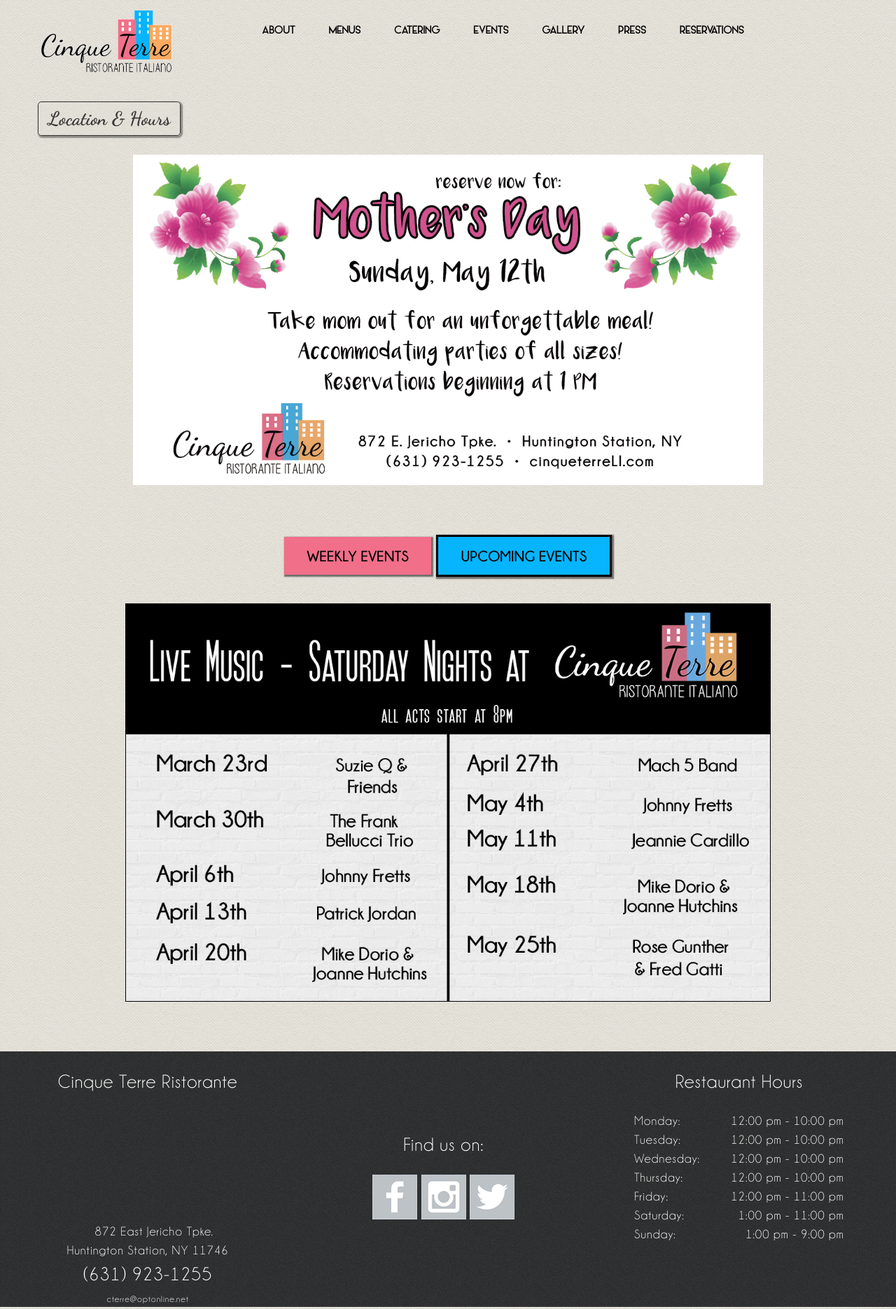
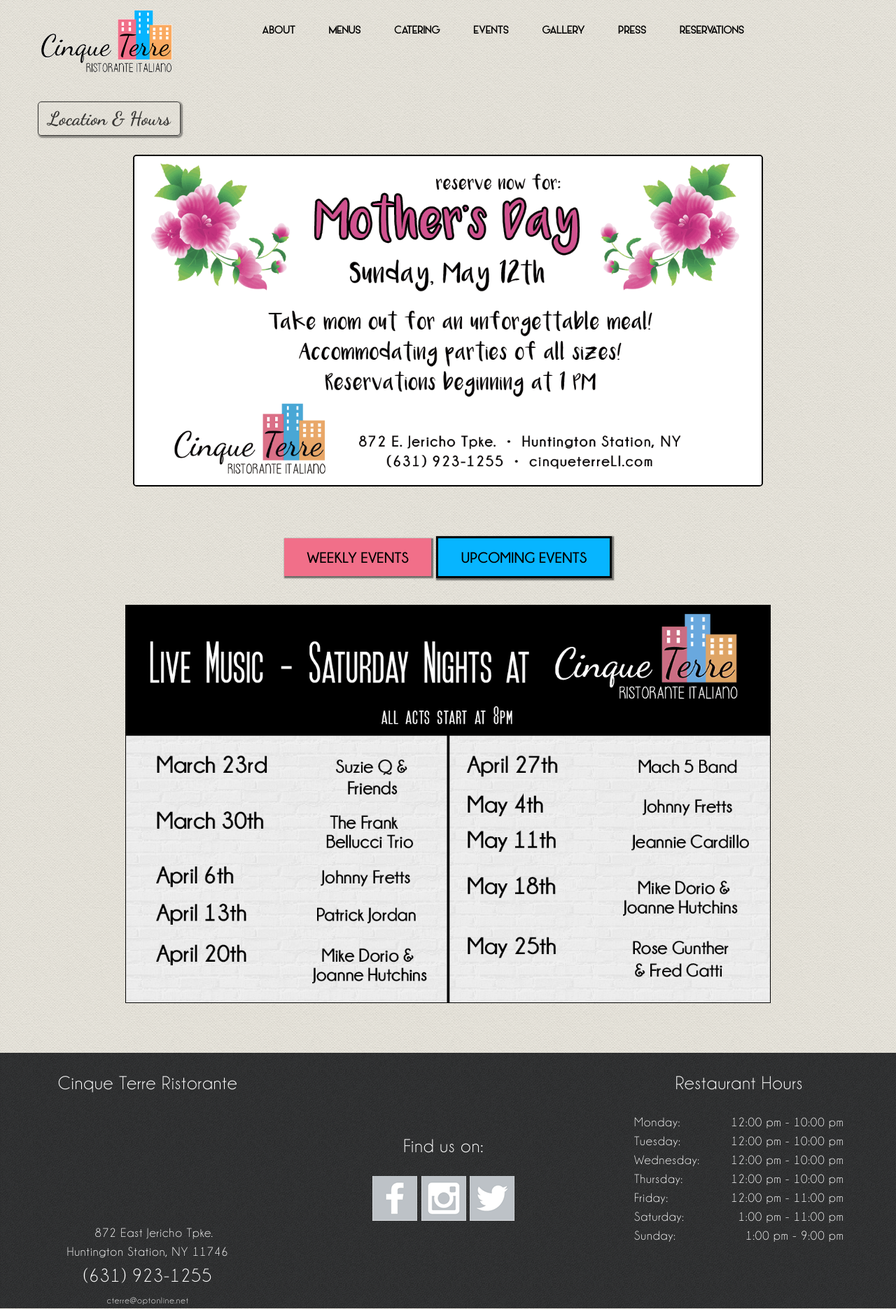
Before and after one commit to cinqueterreli/cinqueterre.github.io, a Jekyll site: the page built from upcoming-events.html, in a window 1280 px wide. Shown: the whole page at 70% size. Built offline with Jekyll 4.4.1, drawn with Linux system fonts in a browser that asks for light colours; nearby versions of some CDN libraries; grey boxes are pictures that could not be loaded.

Commit message:
slight adjustments tom day banner

```diff
--- a/_includes/event-links.html
+++ b/_includes/event-links.html
@@ -1,5 +1,5 @@
  <div style="margin: 0 auto 3.5em auto; text-align: center;">
-<img src="images/mothersday.gif" style="max-width:900px;">
+<img src="images/mothersday.gif" style="max-width:900px; border: 2px solid black; border-radius:5px;">
 <!--<h2>Full Menu Available Plus<br />
 	Traditional Easter Specials!</h2>
 <h3>View The Specials <a href="/easterSpecials.pdf" target="_blank" style="color:#07B5FF;">here</a></h3> -->
```
